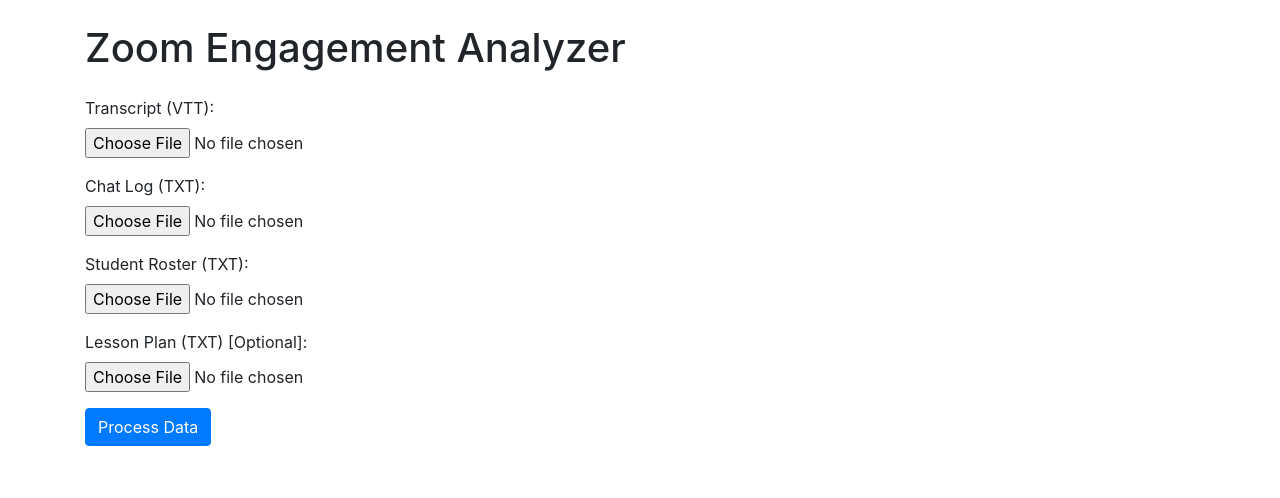
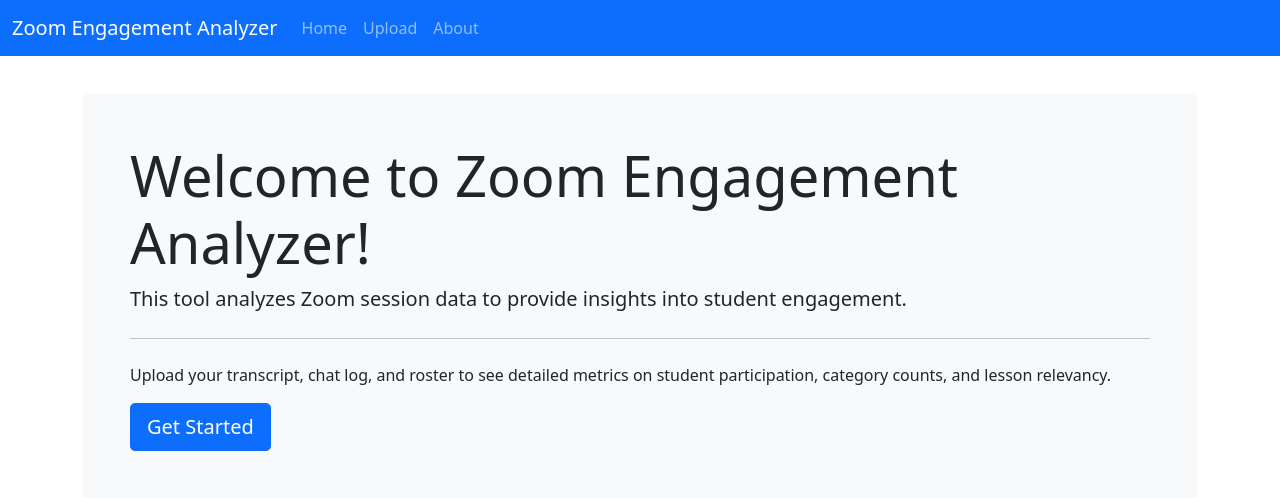
Before and after one commit to alanqiao6/zoomBuddy, a Flask app: page / in a window 1280 px wide. Shown: the top 498 px of the page. Run offline with Flask 3, Linux system fonts and the light colour scheme; some libraries are stand-ins or nearby versions.

Commit message:
improved html files

```diff
--- a/app.py
+++ b/app.py
@@ -6,9 +6,9 @@
 from aggregate_engagement import load_roster, aggregate_engagement, write_aggregate_to_csv
 
 app = Flask(__name__)
-app.secret_key = "secret"  # Change this for production.
+app.secret_key = "secret"  # Change this in production!
 app.config['UPLOAD_FOLDER'] = tempfile.gettempdir()
-app.config['MAX_CONTENT_LENGTH'] = 16 * 1024 * 1024  # 16 MB limit.
+app.config['MAX_CONTENT_LENGTH'] = 16 * 1024 * 1024  # 16 MB file limit
 
 def save_uploaded_file(file_storage):
     """
@@ -20,8 +20,16 @@
     return path
 
 @app.route('/')
-def index():
+def home():
+    return render_template('home.html')
+
+@app.route('/upload')
+def upload():
     return render_template('index.html')
+
+@app.route('/about')
+def about():
+    return render_template('about.html')
 
 @app.route('/process', methods=['POST'])
 def process_files():
@@ -29,11 +37,11 @@
     transcript_file = request.files.get("transcript")
     chat_file = request.files.get("chat")
     roster_file = request.files.get("roster")
-    lesson_file = request.files.get("lesson")
+    lesson_file = request.files.get("lesson")  # Optional
 
     if not (transcript_file and chat_file and roster_file):
         flash("Transcript, chat log, and roster files are required.", "danger")
-        return redirect(url_for('index'))
+        return redirect(url_for('upload'))
 
     # Save files.
     transcript_path = save_uploaded_file(transcript_file)
@@ -41,7 +49,7 @@
     roster_path = save_uploaded_file(roster_file)
     lesson_path = save_uploaded_file(lesson_file) if lesson_file else None
 
-    # Process Zoom data. Note: n-grams are fixed; we do not upload them.
+    # Process Zoom data (n-grams file is fixed and loaded automatically).
     parsed_csv_path = os.path.join(app.config['UPLOAD_FOLDER'], "parsed_output.csv")
     process_zoom_data(transcript_path, chat_path, parsed_csv_path, ngrams_input=None, lesson_plan_input=lesson_path)
 
@@ -57,9 +65,6 @@
 
 @app.route('/download/<filename>')
 def download_file(filename):
-    """
-    Serve a file from the UPLOAD_FOLDER for download.
-    """
     return send_from_directory(app.config['UPLOAD_FOLDER'], filename, as_attachment=True)
 
 if __name__ == '__main__':
--- /dev/null
+++ b/templates/base.html
@@ -0,0 +1,44 @@
+<!DOCTYPE html>
+<html lang="en">
+<head>
+  <meta charset="UTF-8">
+  <title>Zoom Engagement Analyzer</title>
+  <link href="https://cdn.jsdelivr.net/npm/bootstrap@5.1.3/dist/css/bootstrap.min.css" rel="stylesheet">
+  <style>
+    body {
+      padding-top: 70px;
+    }
+  </style>
+</head>
+<body>
+  <!-- Navigation Bar -->
+  <nav class="navbar navbar-expand-lg navbar-dark bg-primary fixed-top">
+    <div class="container-fluid">
+      <a class="navbar-brand" href="{{ url_for('home') }}">Zoom Engagement Analyzer</a>
+      <button class="navbar-toggler" type="button" data-bs-toggle="collapse" data-bs-target="#navbarContent"
+              aria-controls="navbarContent" aria-expanded="false" aria-label="Toggle navigation">
+        <span class="navbar-toggler-icon"></span>
+      </button>
+      <div class="collapse navbar-collapse" id="navbarContent">
+        <ul class="navbar-nav me-auto mb-2 mb-lg-0">
+          <li class="nav-item">
+            <a class="nav-link" href="{{ url_for('home') }}">Home</a>
+          </li>
+          <li class="nav-item">
+            <a class="nav-link" href="{{ url_for('upload') }}">Upload</a>
+          </li>
+          <li class="nav-item">
+            <a class="nav-link" href="{{ url_for('about') }}">About</a>
+          </li>
+        </ul>
+      </div>
+    </div>
+  </nav>
+
+  <div class="container">
+    {% block content %}{% endblock %}
+  </div>
+
+  <script src="https://cdn.jsdelivr.net/npm/bootstrap@5.1.3/dist/js/bootstrap.bundle.min.js"></script>
+</body>
+</html>
--- /dev/null
+++ b/templates/home.html
@@ -0,0 +1,11 @@
+{% extends "base.html" %}
+
+{% block content %}
+<div class="jumbotron mt-4 p-5 bg-light rounded-3">
+  <h1 class="display-4">Welcome to Zoom Engagement Analyzer!</h1>
+  <p class="lead">This tool analyzes Zoom session data to provide insights into student engagement.</p>
+  <hr class="my-4">
+  <p>Upload your transcript, chat log, and roster to see detailed metrics on student participation, category counts, and lesson relevancy.</p>
+  <a class="btn btn-primary btn-lg" href="{{ url_for('upload') }}" role="button">Get Started</a>
+</div>
+{% endblock %}
--- a/templates/index.html
+++ b/templates/index.html
@@ -1,39 +1,27 @@
-<!DOCTYPE html>
-<html lang="en">
-<head>
-  <meta charset="UTF-8">
-  <title>Zoom Engagement Analyzer</title>
-  <link rel="stylesheet" href="https://stackpath.bootstrapcdn.com/bootstrap/4.5.2/css/bootstrap.min.css">
-</head>
-<body>
-<div class="container mt-4">
-  <h1 class="mb-4">Zoom Engagement Analyzer</h1>
-  {% with messages = get_flashed_messages(with_categories=true) %}
-    {% if messages %}
-      {% for category, message in messages %}
-        <div class="alert alert-{{ category }}">{{ message }}</div>
-      {% endfor %}
-    {% endif %}
-  {% endwith %}
+{% extends "base.html" %}
+
+{% block content %}
+<div class="mt-4">
+  <h2>Upload Your Files</h2>
+  <p>Please upload your Zoom transcript (VTT), chat log (TXT), and student roster (TXT). Optionally, you can also upload a lesson plan (TXT).</p>
   <form action="{{ url_for('process_files') }}" method="post" enctype="multipart/form-data">
-    <div class="form-group">
-      <label for="transcript">Transcript (VTT):</label>
-      <input type="file" class="form-control-file" id="transcript" name="transcript" required>
+    <div class="mb-3">
+      <label for="transcript" class="form-label">Transcript (VTT):</label>
+      <input type="file" class="form-control" id="transcript" name="transcript" required>
     </div>
-    <div class="form-group">
-      <label for="chat">Chat Log (TXT):</label>
-      <input type="file" class="form-control-file" id="chat" name="chat" required>
+    <div class="mb-3">
+      <label for="chat" class="form-label">Chat Log (TXT):</label>
+      <input type="file" class="form-control" id="chat" name="chat" required>
     </div>
-    <div class="form-group">
-      <label for="roster">Student Roster (TXT):</label>
-      <input type="file" class="form-control-file" id="roster" name="roster" required>
+    <div class="mb-3">
+      <label for="roster" class="form-label">Student Roster (TXT):</label>
+      <input type="file" class="form-control" id="roster" name="roster" required>
     </div>
-    <div class="form-group">
-      <label for="lesson">Lesson Plan (TXT) [Optional]:</label>
-      <input type="file" class="form-control-file" id="lesson" name="lesson">
+    <div class="mb-3">
+      <label for="lesson" class="form-label">Lesson Plan (TXT) [Optional]:</label>
+      <input type="file" class="form-control" id="lesson" name="lesson">
     </div>
-    <button type="submit" class="btn btn-primary">Process Data</button>
+    <button type="submit" class="btn btn-success">Analyze Engagement</button>
   </form>
 </div>
-</body>
-</html>
+{% endblock %}
```
Also changed, not shown: aggregate_engagement.py (+7 -12 lines), templates/about.html (added, +19 -0 lines), templates/result.html (+12 -16 lines), zoom_parser.py (+3 -7 lines).
